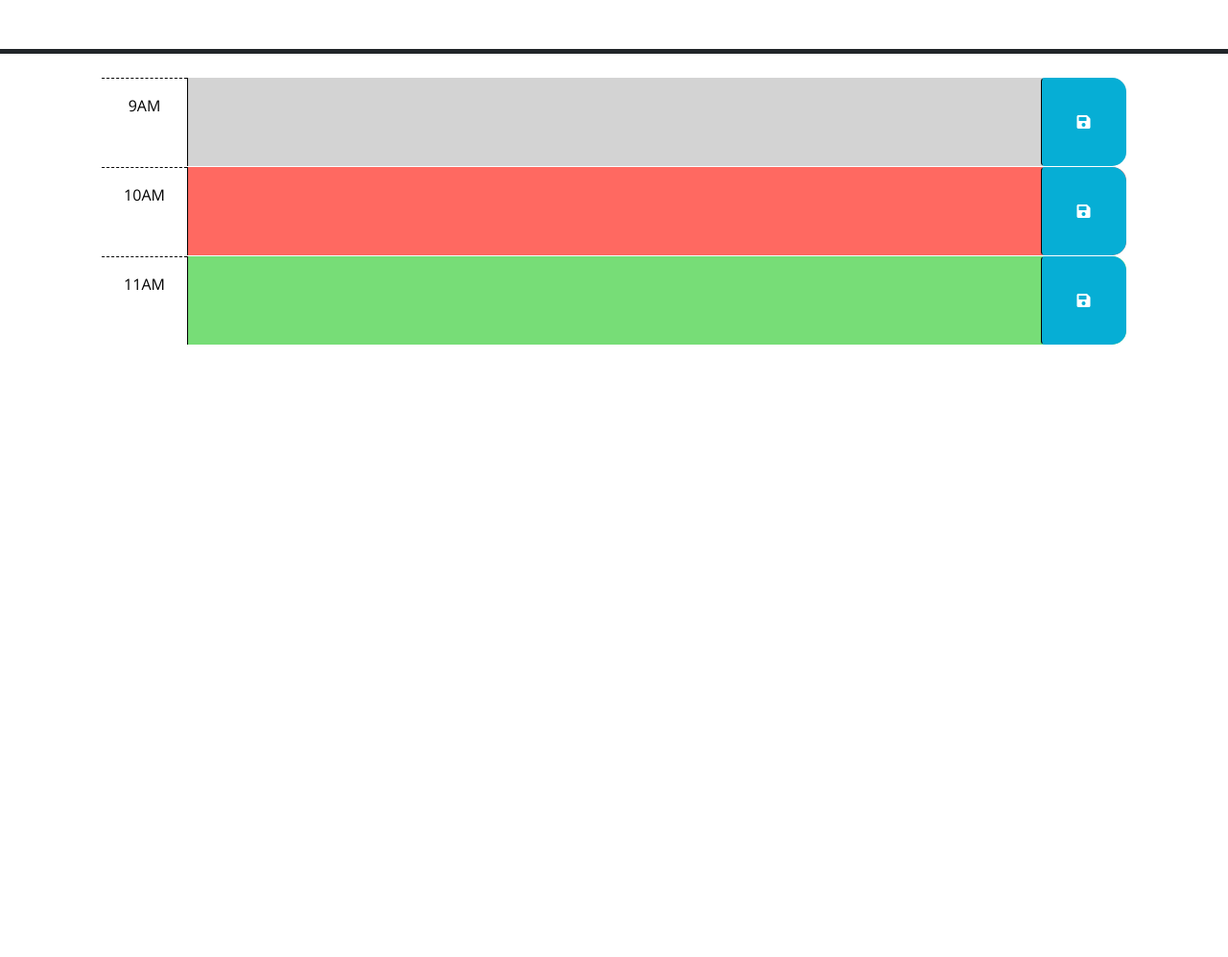
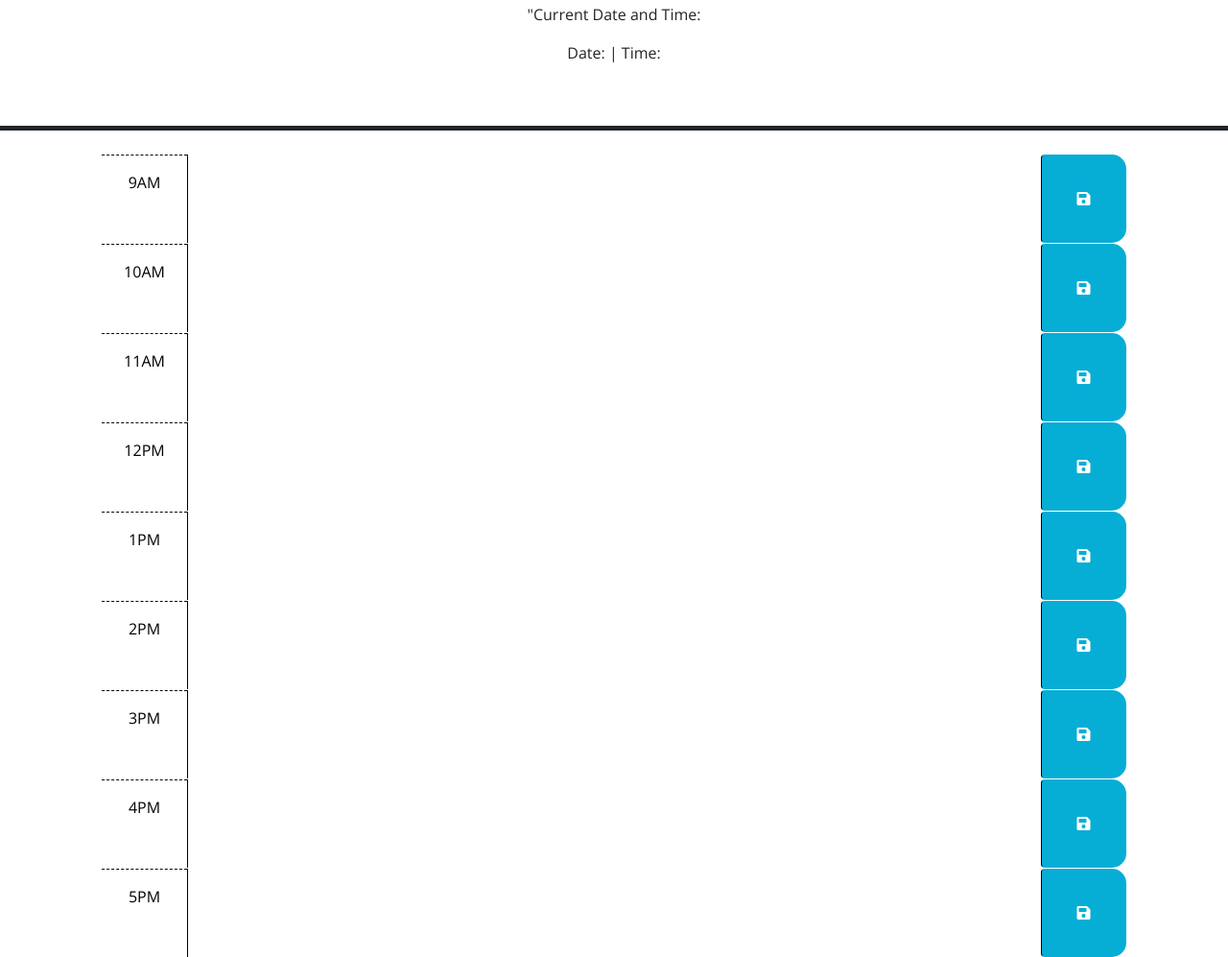
Before and after one commit to drozzy11/Work-Day-Scheduler, a plain HTML site: page index.html in a window 1280 px wide. Shown: the part 176-1173 px from the top of the page at 96% size. Before the commit the page ends 800 px from the top, so only its background shows below. Drawn offline with nearby package versions, Linux system fonts and the light colour scheme; files that its build step writes are made by us from their sources.

Commit message:
Made edits to README and added potential functioin for color changes in color changes in java

```diff
--- a/Assets/Js/script.js
+++ b/Assets/Js/script.js
@@ -1,23 +1,18 @@
-// Wrap all code that interacts with the DOM in a call to jQuery to ensure that
-// the code isn't run until the browser has finished rendering all the elements
-// in the html.
-$(function () {
-  // TODO: Add a listener for click events on the save button. This code should
-  // use the id in the containing time-block as a key to save the user input in
-  // local storage. HINT: What does `this` reference in the click listener
-  // function? How can DOM traversal be used to get the "hour-x" id of the
-  // time-block containing the button that was clicked? How might the id be
-  // useful when saving the description in local storage?
-  //
-  // TODO: Add code to apply the past, present, or future class to each time
-  // block by comparing the id to the current hour. HINTS: How can the id
-  // attribute of each time-block be used to conditionally add or remove the
-  // past, present, and future classes? How can Day.js be used to get the
-  // current hour in 24-hour time?
-  //
-  // TODO: Add code to get any user input that was saved in localStorage and set
-  // the values of the corresponding textarea elements. HINT: How can the id
-  // attribute of each time-block be used to do this?
-  //
-  // TODO: Add code to display the current date in the header of the page.
-});
+
+
+  // the code will not run until the browser has finished rendering all the elements
+  var settings = {};
+  dayjs.locale(settings);
+  // dayjs.locale will cause a wait until the dom is fully loaded
+  $(function () {
+    // Get the current hour of the day using the dayjs library.
+    var currentTime = dayjs().format('H');
+  // The function below changes the color of each time block based on whether it's in the "past, present, or future" relative to the current hour.
+    function hourlyColor() {
+      $('.time-block').each(function() {
+        var blockHour = parseInt(this.id);
+        $(this).toggleClass('past', blockHour < currentTime);
+        $(this).toggleClass('present', blockHour === currentTime);
+        $(this).toggleClass('future', blockHour > currentTime);
+      });
+    }
--- a/index.html
+++ b/index.html
@@ -18,7 +18,7 @@
       href="https://fonts.googleapis.com/css?family=Open+Sans&display=swap"
       rel="stylesheet"
     />
-    <link rel="stylesheet" href="style.css" />
+    <link rel="stylesheet" href="./Assets/CSS/style.css" />
     <title>Work Day Scheduler</title>
   </head>
 
@@ -27,6 +27,8 @@
       <h1 class="display-3">Work Day Scheduler</h1>
       <p class="lead">A simple calendar app for scheduling your work day</p>
       <p id="currentDay" class="lead"></p>
+      <p>"Current Date and Time:</p>
+      <p>Date: <span id="date"></span> | Time: <span id="time"></span></p>
     </header>
     <div class="container-lg px-5">
       <!-- Use class for "past", "present", and "future" to apply styles to the
@@ -40,7 +42,7 @@
         -->
 
       <!-- Example of a past time block. The "past" class adds a gray background color. -->
-      <div id="hour-9" class="row time-block past">
+      <div id="hour-9" class="row time-block">
         <div class="col-2 col-md-1 hour text-center py-3">9AM</div>
         <textarea class="col-8 col-md-10 description" rows="3"> </textarea>
         <button class="btn saveBtn col-2 col-md-1" aria-label="save">
@@ -49,7 +51,7 @@
       </div>
 
       <!-- Example of a a present time block. The "present" class adds a red background color. -->
-      <div id="hour-10" class="row time-block present">
+      <div id="hour-10" class="row time-block">
         <div class="col-2 col-md-1 hour text-center py-3">10AM</div>
         <textarea class="col-8 col-md-10 description" rows="3"> </textarea>
         <button class="btn saveBtn col-2 col-md-1" aria-label="save">
@@ -58,13 +60,59 @@
       </div>
 
       <!-- Example of a future time block. The "future" class adds a green background color. -->
-      <div id="hour-11" class="row time-block future">
+      <div id="hour-11" class="row time-block">
         <div class="col-2 col-md-1 hour text-center py-3">11AM</div>
         <textarea class="col-8 col-md-10 description" rows="3"> </textarea>
         <button class="btn saveBtn col-2 col-md-1" aria-label="save">
           <i class="fas fa-save" aria-hidden="true"></i>
         </button>
       </div>
+
+      <div id="hour-12" class="row time-block">
+        <div class="col-2 col-md-1 hour text-center py-3">12PM</div>
+        <textarea class="col-8 col-md-10 description" rows="3"> </textarea>
+        <button class="btn saveBtn col-2 col-md-1" aria-label="save">
+          <i class="fas fa-save" aria-hidden="true"></i>
+        </button>
+      </div>
+
+      <div id="hour-1pm" class="row time-block">
+        <div class="col-2 col-md-1 hour text-center py-3">1PM</div>
+        <textarea class="col-8 col-md-10 description" rows="3"> </textarea>
+        <button class="btn saveBtn col-2 col-md-1" aria-label="save">
+          <i class="fas fa-save" aria-hidden="true"></i>
+        </button>
+      </div>
+
+      <div id="hour-2pm" class="row time-block">
+        <div class="col-2 col-md-1 hour text-center py-3">2PM</div>
+        <textarea class="col-8 col-md-10 description" rows="3"> </textarea>
+        <button class="btn saveBtn col-2 col-md-1" aria-label="save">
+          <i class="fas fa-save" aria-hidden="true"></i>
+        </button>
+      </div>
+      <div id="hour-3pm" class="row time-block">
+        <div class="col-2 col-md-1 hour text-center py-3">3PM</div>
+        <textarea class="col-8 col-md-10 description" rows="3"> </textarea>
+        <button class="btn saveBtn col-2 col-md-1" aria-label="save">
+          <i class="fas fa-save" aria-hidden="true"></i>
+        </button>
+      </div>
+      <div id="hour-4pm" class="row time-block">
+        <div class="col-2 col-md-1 hour text-center py-3">4PM</div>
+        <textarea class="col-8 col-md-10 description" rows="3"> </textarea>
+        <button class="btn saveBtn col-2 col-md-1" aria-label="save">
+          <i class="fas fa-save" aria-hidden="true"></i>
+        </button>
+      </div>
+      <div id="hour-5pm" class="row time-block">
+        <div class="col-2 col-md-1 hour text-center py-3">5PM</div>
+        <textarea class="col-8 col-md-10 description" rows="3"> </textarea>
+        <button class="btn saveBtn col-2 col-md-1" aria-label="save">
+          <i class="fas fa-save" aria-hidden="true"></i>
+        </button>
+      </div>
+
 
     <script src="https://code.jquery.com/jquery-3.4.1.min.js"></script>
     <script
@@ -73,6 +121,6 @@
       crossorigin="anonymous"
     ></script>
 
-    <script src="script.js"></script>
+    <script src="./Assets/Js/script.js"></script>
   </body>
 </html>
```
Also changed, not shown: 1 other file.
